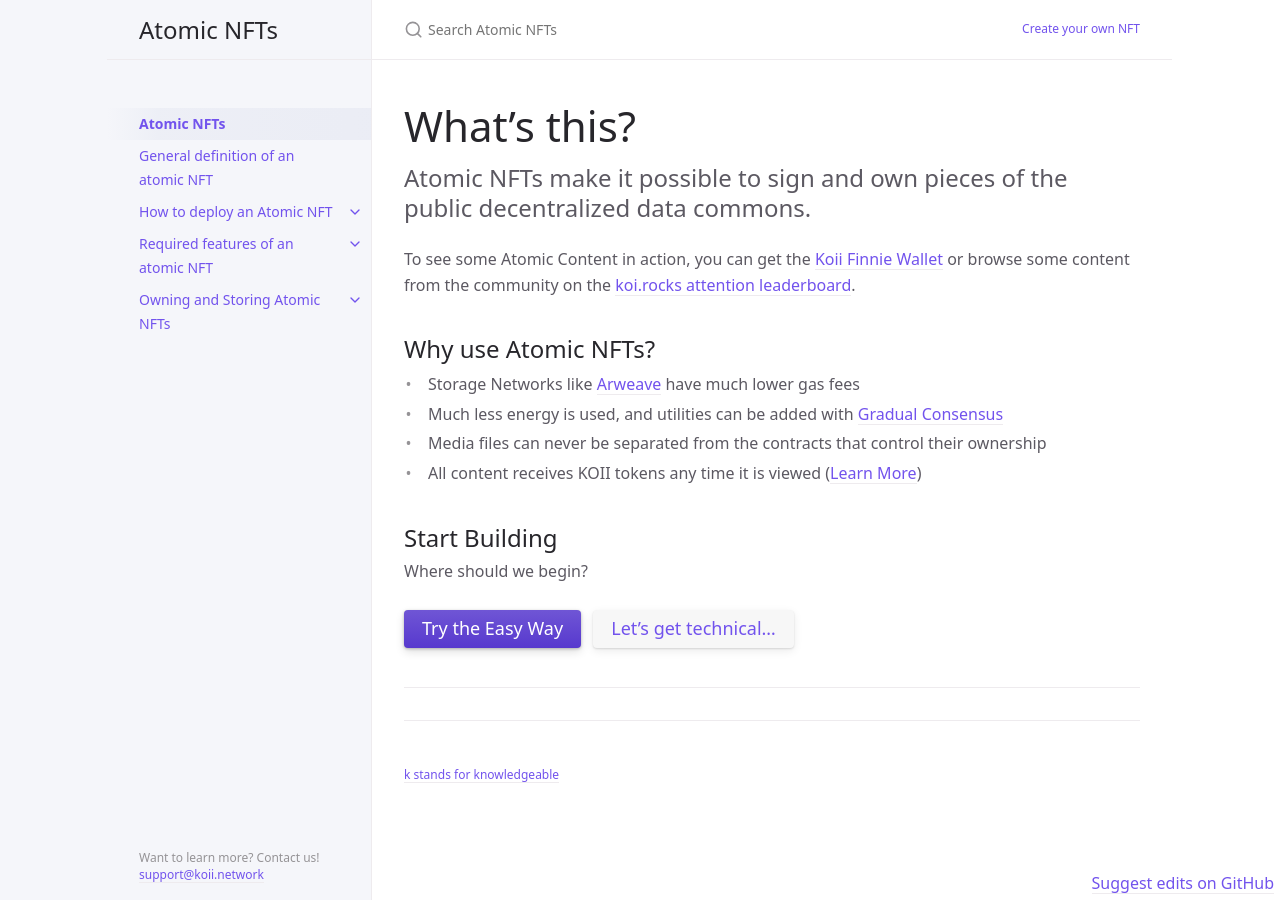
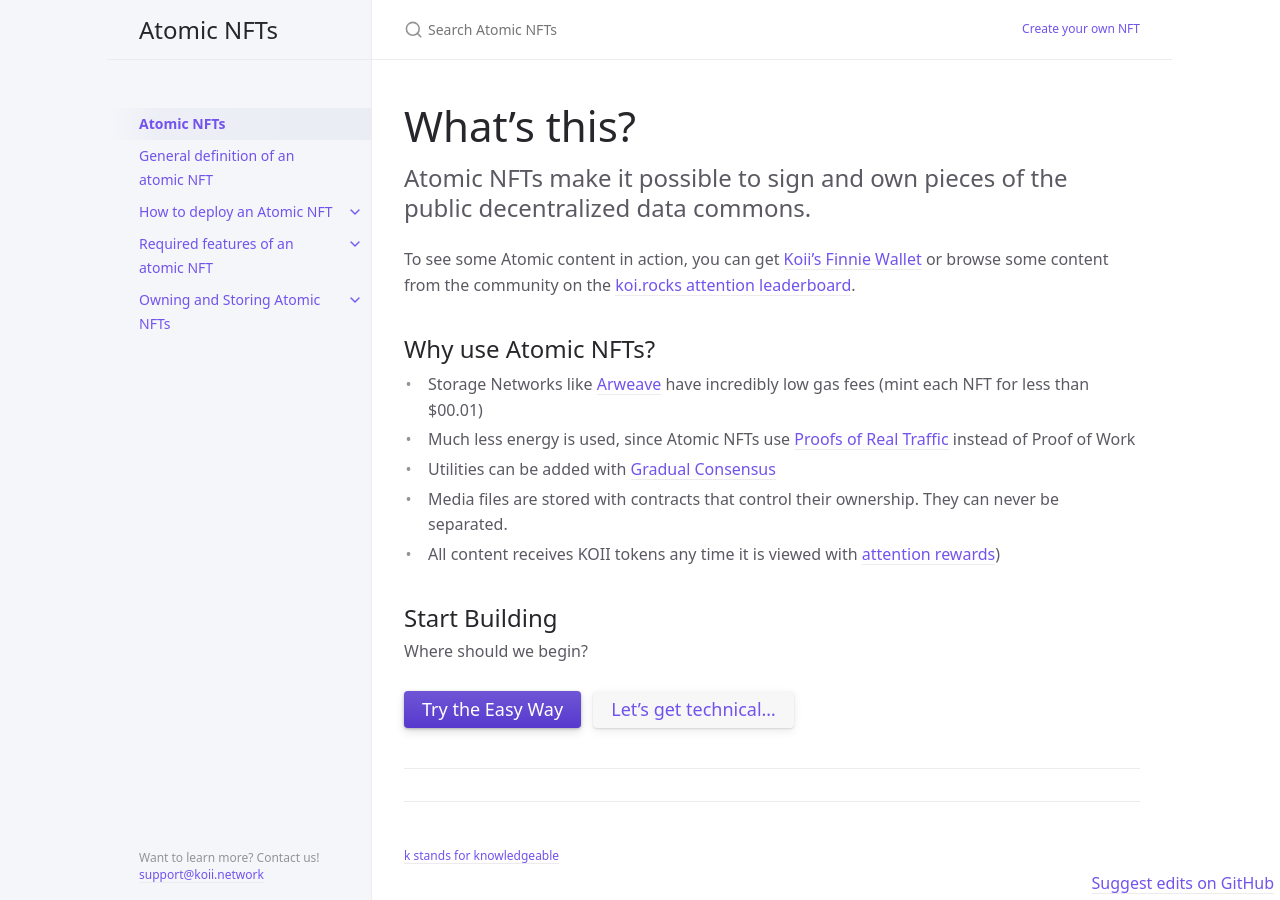
Before and after one commit to atomic-nfts/site, a Jekyll site: the page built from index.md, in a window 1280 px wide. Built offline with Jekyll 4.4.1, drawn with Linux system fonts in a browser that asks for light colours.

Commit message:
Update index.md
Made some language changes, most of them very minor, a few are more substantial. Please accept as you see fit.

```diff
--- a/index.md
+++ b/index.md
@@ -12,15 +12,16 @@
 Atomic NFTs make it possible to sign and own pieces of the public decentralized data commons.
 {: .fs-6 .fw-300 }
 
-To see some Atomic Content in action, you can get the [Koii Finnie Wallet](https://chrome.google.com/webstore/detail/finnie/cjmkndjhnagcfbpiemnkdpomccnjblmj) or browse some content from the community on the [koi.rocks attention leaderboard](https://koi.rocks/).
+To see some Atomic content in action, you can get [Koii's Finnie Wallet](https://chrome.google.com/webstore/detail/finnie/cjmkndjhnagcfbpiemnkdpomccnjblmj) or browse some content from the community on the [koi.rocks attention leaderboard](https://koi.rocks/).
 {: .fs-4 .fw-300 }
 
 
 ## Why use Atomic NFTs?
-- Storage Networks like [Arweave](https://arweave.org) have much lower gas fees
-- Much less energy is used, and utilities can be added with [Gradual Consensus](https://koii.network/gradual-consensus.pdf)
-- Media files can never be separated from the contracts that control their ownership
-- All content receives KOII tokens any time it is viewed ([Learn More](https://koii.network/lightpaper.pdf))
+- Storage Networks like [Arweave](https://arweave.org) have incredibly low gas fees (mint each NFT for less than $00.01)
+- Much less energy is used, since Atomic NFTs use [Proofs of Real Traffic](https://koii.network/proofs-of-real-traffic.pdf) instead of Proof of Work
+- Utilities can be added with [Gradual Consensus](https://koii.network/gradual-consensus.pdf)
+- Media files are stored with contracts that control their ownership. They can never be separated.
+- All content receives KOII tokens any time it is viewed with [attention rewards](https://koii.network/lightpaper.pdf))
 
 
 ## Start Building
```
